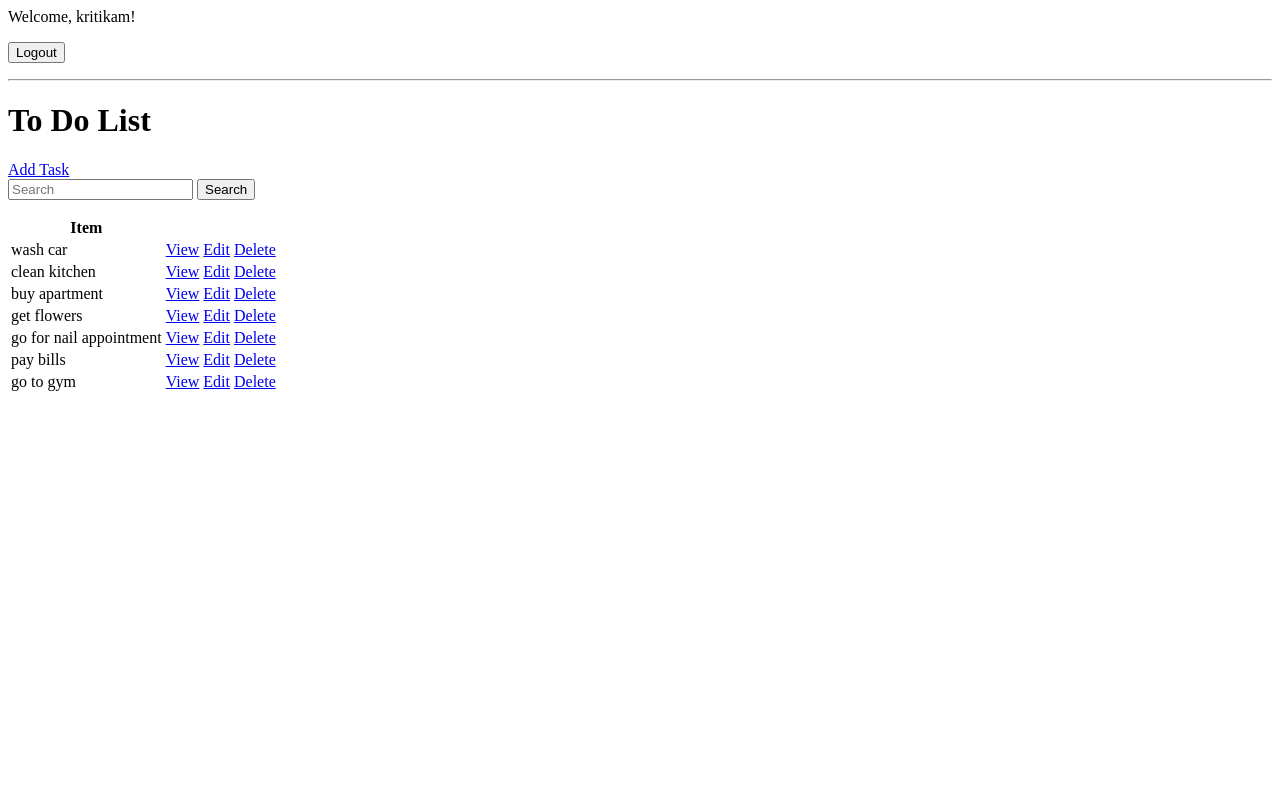
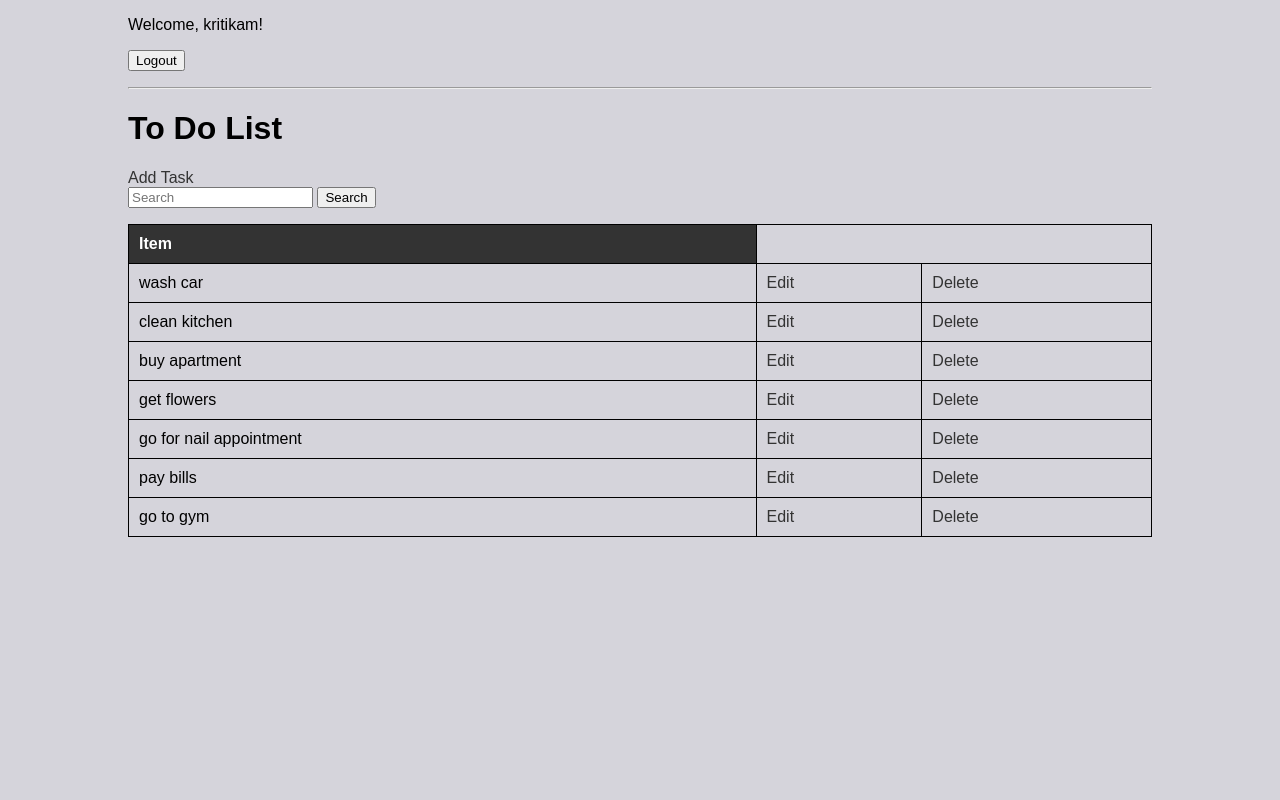
Before and after one commit to kritikam123/todo_List, a Django app: page / in a window 1280 px wide. Run offline with Django 5.2, Linux system fonts and the light colour scheme; a user stored in the database is signed in; data comes from the database, SQL or seed files in the repository; both versions use the stored data as it was after the commit.

Commit message:
added styling for each pages

```diff
--- a/base/templates/base/login.html
+++ b/base/templates/base/login.html
@@ -1,3 +1,5 @@
+{% extends 'base/main.html' %}
+{% block content %}
 <h1>Login</h1>
 
 <form method="post">
@@ -7,3 +9,4 @@
 </form>
 
 <p>Don't have an account? <a href="{% url 'register' %}">Sign Up</a></p>
+ {% endblock content %}
--- /dev/null
+++ b/base/templates/base/main.html
@@ -0,0 +1,49 @@
+<html>
+<head>
+    <title>To-Do List</title>
+    <style>
+        body {
+            font-family: Arial, sans-serif;
+            background-color: #d5d4db;
+            margin: 0;
+            padding: 0;
+        }
+        .container {
+            width: 80%;
+            margin: auto;
+            overflow: hidden;
+        }
+        table {
+            width: 100%;
+            border-collapse: collapse;
+        }
+        table, th, td {
+            border: 1px solid black;
+        }
+        th, td {
+            padding: 10px;
+            text-align: left;
+        }
+        th {
+            background-color: #333;
+            color: white;
+        }
+        a {
+            text-decoration: none;
+            color: #333;
+        }
+        a:hover
+         {
+            text-decoration: underline;
+        }
+    </style>
+</head>
+
+<body>
+   <div class="container">
+    {% block content %}
+    {% endblock content %}
+
+   </div>
+</body>
+</html>
--- a/base/templates/base/register.html
+++ b/base/templates/base/register.html
@@ -1,3 +1,6 @@
+{% extends 'base/main.html' %}
+{% block content %}
+
 <h1>SignUp</h1>
 
 <form method="post">
@@ -7,3 +10,5 @@
 </form>
 
 <p>Already have an account? <a href="{% url 'login' %}">Login </a></p>
+
+{% endblock content %}
--- a/base/templates/base/task_confirm_delete.html
+++ b/base/templates/base/task_confirm_delete.html
@@ -1,3 +1,6 @@
+{% extends 'base/main.html' %}
+{% block content %}
+
 <a href="{% url 'tasks' %}">Go Back</a>
 
 <form method="POST">
@@ -5,3 +8,5 @@
     <p>Are you sure you want to delete "{{ task }}"?</p>
     <button type="submit" value="Delete">Delete</button>
 </form>
+
+{% endblock content %}
--- a/base/templates/base/task_form.html
+++ b/base/templates/base/task_form.html
@@ -1,3 +1,6 @@
+{% extends 'base/main.html' %}
+{% block content %}
+
 <h3>Task Form</h3>
 <a href="{% url 'tasks' %}">Go Back</a>
 <form method="POST" action="">
@@ -5,3 +8,5 @@
     {{form.as_p}}
     <button type="submit">Save</button>
 </form>
+
+{% endblock content %}
--- a/base/templates/base/task_list.html
+++ b/base/templates/base/task_list.html
@@ -1,4 +1,6 @@
+{% extends 'base/main.html' %}
 
+{% block content %}
 {% if request.user.is_authenticated %}
     <p>Welcome, {{request.user}}!
       <form method="POST" action="{% url 'logout' %}">
@@ -27,7 +29,7 @@
     {% for task in tasks %}
     <tr>
         <td>{{task.title}}</td>
-        <td><a href="{% url 'task' task.id %}">View</a></td>
+
         <td><a href="{% url 'task-update' task.id %}">Edit</a></td>
         <td><a href="{% url 'task-delete' task.id %}">Delete</a></td>
 
@@ -39,3 +41,5 @@
     {% endfor %}
 
 </table>
+
+{% endblock content %}
```
Also changed, not shown: db.sqlite3.
